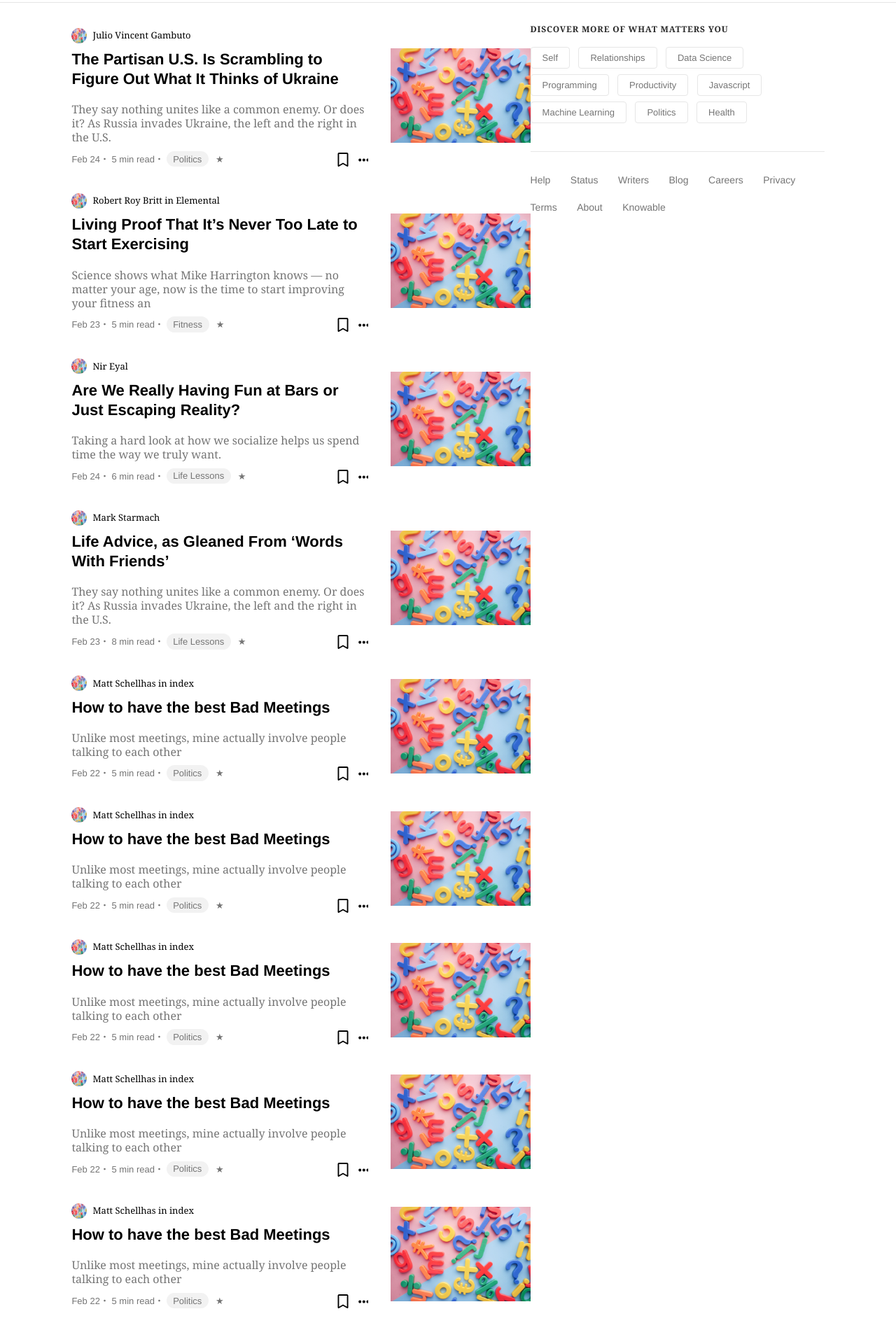
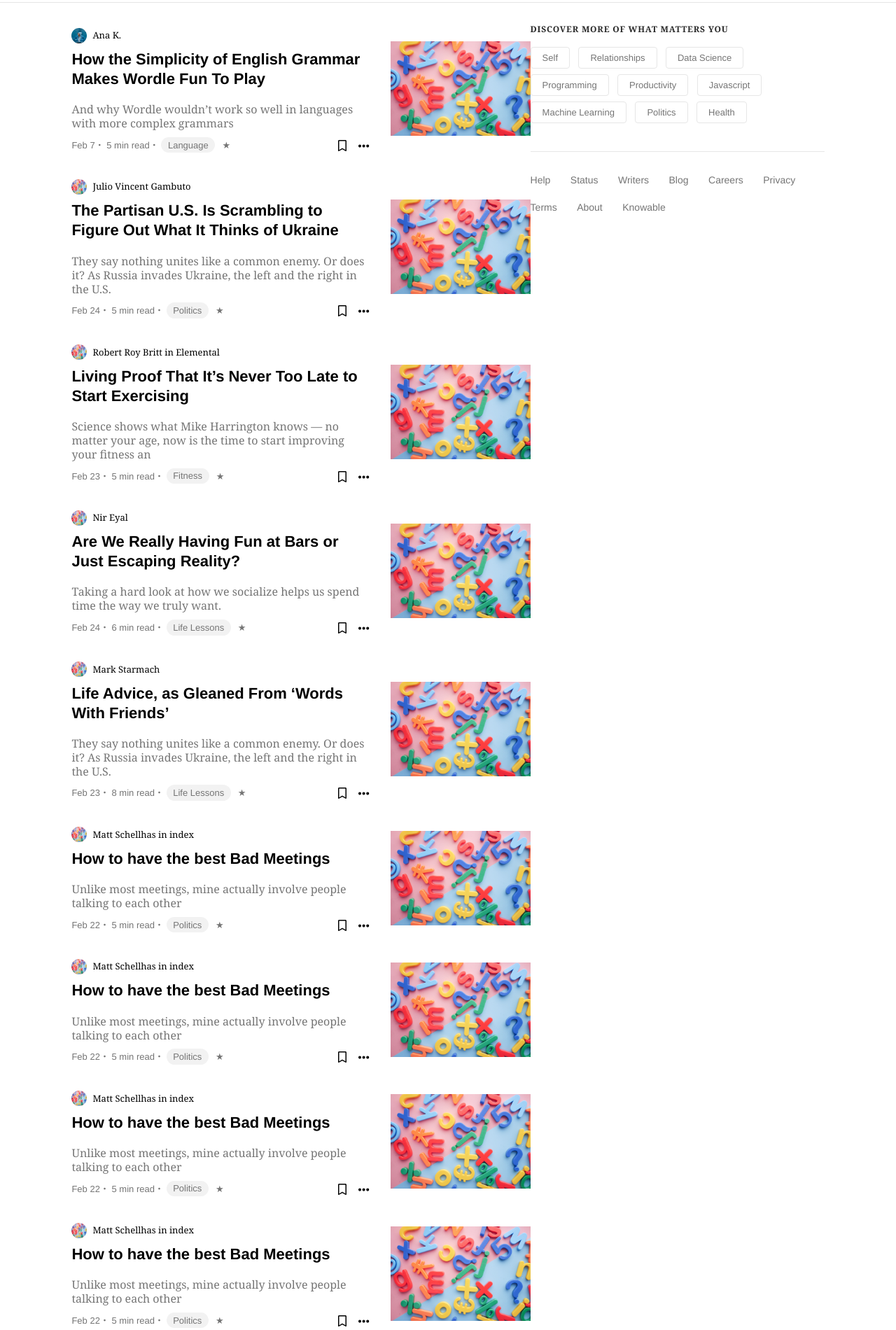
Before and after one commit to Meg-1126/medium-practice, a plain HTML site: page index.html in a window 1280 px wide. Shown: the part 911-2811 px from the top of the page at 70% size. Before the commit the page ends 2783 px from the top, so only its background shows below. Drawn offline with Linux system fonts and the light colour scheme; files whose address does not match are found by name.

Commit message:
Add link to jump to other pages

```diff
--- a/css/home.css
+++ b/css/home.css
@@ -209,7 +209,6 @@ nav > a {
   justify-content: space-between;
   align-items: center;
   padding-top: 2rem;
-  /* margin: 0; */
 }
 
 .article-title.article-list {
@@ -238,11 +237,10 @@ nav > a {
 
 .eh.el.lh {
   display: inline-block;
-  padding-left: 0.2rem;
 }
 
 .article-list-image {
-  padding-left: 2rem;
+  padding-left: 1.8rem;
 }
 
 .article-list-image img {
@@ -262,6 +260,7 @@ nav > a {
 .bookmark-icon {
   width: 20px;
   height: 20px;
+  padding-right: 0.5rem;
 }
 
 .sideMenu .sideMenu-title {
--- a/index.html
+++ b/index.html
@@ -27,7 +27,7 @@
           <a href="">Our story</a>
           <a href="">Membership</a>
           <a href="">Write</a>
-          <a href="">Sign In</a>
+          <a href="./view/profile.html">Sign In</a>
           <a href="" class="button nav-button">Get started</a>
         </nav>
       </div>
@@ -200,12 +200,74 @@
               <li class="trending-listItem article-list">
                 <div class="article-contents article-list-contents">
                   <div class="author-and-image">
+                    <img src="./image/img_article_face.jpg" alt="" />
+                    <p class="article-author">Ana K.</p>
+                  </div>
+                  <h2
+                    class="article-title article-list"
+                    href="./view/article.html"
+                  >
+                    <a href="./view/article.html">
+                      How the Simplicity of English Grammar Makes Wordle Fun To
+                      Play
+                    </a>
+                  </h2>
+                  <p class="article-description">
+                    And why Wordle wouldn’t work so well in languages with more
+                    complex grammars
+                  </p>
+                  <div class="date-and-tags article-list">
+                    <div class="date">
+                      <span>Feb 7・</span>
+                      <span>5 min read・</span>
+                      <span class="article-list tag">Language </span>
+                      <span>★</span>
+                    </div>
+                    <div class="tags">
+                      <span>
+                        <svg
+                          xmlns="http://www.w3.org/2000/svg"
+                          viewBox="0 0 384 512"
+                          class="bookmark-icon"
+                        >
+                          <!--! Font Awesome Pro 6.0.0 by @fontawesome - https://fontawesome.com License - https://fontawesome.com/license (Commercial License) Copyright 2022 Fonticons, Inc. -->
+                          <path
+                            d="M336 0h-288C21.49 0 0 21.49 0 48v431.9c0 24.7 26.79 40.08 48.12 27.64L192 423.6l143.9 83.93C357.2 519.1 384 504.6 384 479.9V48C384 21.49 362.5 0 336 0zM336 452L192 368l-144 84V54C48 50.63 50.63 48 53.1 48h276C333.4 48 336 50.63 336 54V452z"
+                          />
+                        </svg>
+                      </span>
+                      <span>
+                        <svg
+                          class="eh el lh"
+                          width="22"
+                          height="22"
+                          xmlns="http://www.w3.org/2000/svg"
+                          xmlns:xlink="http://www.w3.org/1999/xlink"
+                        >
+                          <path
+                            d="M5 12.5c0 .55.2 1.02.59 1.41.39.4.86.59 1.41.59.55 0 1.02-.2 1.41-.59.4-.39.59-.86.59-1.41 0-.55-.2-1.02-.59-1.41A1.93 1.93 0 0 0 7 10.5c-.55 0-1.02.2-1.41.59-.4.39-.59.86-.59 1.41zm5.62 0c0 .55.2 1.02.58 1.41.4.4.87.59 1.42.59.55 0 1.02-.2 1.41-.59.4-.39.59-.86.59-1.41 0-.55-.2-1.02-.59-1.41a1.93 1.93 0 0 0-1.41-.59c-.55 0-1.03.2-1.42.59-.39.39-.58.86-.58 1.41zm5.6 0c0 .55.2 1.02.58 1.41.4.4.87.59 1.43.59.56 0 1.03-.2 1.42-.59.39-.39.58-.86.58-1.41 0-.55-.2-1.02-.58-1.41a1.93 1.93 0 0 0-1.42-.59c-.56 0-1.04.2-1.43.59-.39.39-.58.86-.58 1.41z"
+                            fill-rule="evenodd"
+                          ></path>
+                        </svg>
+                      </span>
+                    </div>
+                  </div>
+                </div>
+                <div class="article-list-image">
+                  <img src="./image/img_article_sample1.jpg" alt="" />
+                </div>
+              </li>
+              <li class="trending-listItem article-list">
+                <div class="article-contents article-list-contents">
+                  <div class="author-and-image">
                     <img src="./image/img_article_sample1.jpg" alt="" />
                     <p class="article-author">Julio Vincent Gambuto</p>
                   </div>
                   <h2 class="article-title article-list">
-                    The Partisan U.S. Is Scrambling to Figure Out What It Thinks
-                    of Ukraine
+                    <a href="./view/article.html">
+                      The Partisan U.S. Is Scrambling to Figure Out What It
+                      Thinks of Ukraine
+                    </a>
                   </h2>
                   <p class="article-description">
                     They say nothing unites like a common enemy. Or does it? As
@@ -259,7 +321,9 @@
                     <p class="article-author">Robert Roy Britt in Elemental</p>
                   </div>
                   <h2 class="article-title article-list">
+                    <a href="./view/article.html">
                       Living Proof That It’s Never Too Late to Start Exercising
+                    </a>
                   </h2>
                   <p class="article-description">
                     Science shows what Mike Harrington knows — no matter your
@@ -313,7 +377,9 @@
                     <p class="article-author">Nir Eyal</p>
                   </div>
                   <h2 class="article-title article-list">
+                    <a href="./view/article.html">
                       Are We Really Having Fun at Bars or Just Escaping Reality?
+                    </a>
                   </h2>
                   <p class="article-description">
                     Taking a hard look at how we socialize helps us spend time
@@ -367,7 +433,9 @@
                     <p class="article-author">Mark Starmach</p>
                   </div>
                   <h2 class="article-title article-list">
+                    <a href="./view/article.html">
                       Life Advice, as Gleaned From ‘Words With Friends’
+                    </a>
                   </h2>
                   <p class="article-description">
                     They say nothing unites like a common enemy. Or does it? As
@@ -421,7 +489,9 @@
                     <p class="article-author">Matt Schellhas in index</p>
                   </div>
                   <h2 class="article-title article-list">
+                    <a href="./view/article.html">
                       How to have the best Bad Meetings
+                    </a>
                   </h2>
                   <p class="article-description">
                     Unlike most meetings, mine actually involve people talking
@@ -475,7 +545,9 @@
                     <p class="article-author">Matt Schellhas in index</p>
                   </div>
                   <h2 class="article-title article-list">
+                    <a href="./view/article.html">
                       How to have the best Bad Meetings
+                    </a>
                   </h2>
                   <p class="article-description">
                     Unlike most meetings, mine actually involve people talking
@@ -529,7 +601,9 @@
                     <p class="article-author">Matt Schellhas in index</p>
                   </div>
                   <h2 class="article-title article-list">
+                    <a href="./view/article.html">
                       How to have the best Bad Meetings
+                    </a>
                   </h2>
                   <p class="article-description">
                     Unlike most meetings, mine actually involve people talking
@@ -583,61 +657,9 @@
                     <p class="article-author">Matt Schellhas in index</p>
                   </div>
                   <h2 class="article-title article-list">
+                    <a href="./view/article.html">
                       How to have the best Bad Meetings
-                  </h2>
-                  <p class="article-description">
-                    Unlike most meetings, mine actually involve people talking
-                    to each other
-                  </p>
-                  <div class="date-and-tags article-list">
-                    <div class="date">
-                      <span>Feb 22・</span>
-                      <span>5 min read・</span>
-                      <span class="article-list tag">Politics </span>
-                      <span>★</span>
-                    </div>
-                    <div class="tags">
-                      <span>
-                        <svg
-                          xmlns="http://www.w3.org/2000/svg"
-                          viewBox="0 0 384 512"
-                          class="bookmark-icon"
-                        >
-                          <!--! Font Awesome Pro 6.0.0 by @fontawesome - https://fontawesome.com License - https://fontawesome.com/license (Commercial License) Copyright 2022 Fonticons, Inc. -->
-                          <path
-                            d="M336 0h-288C21.49 0 0 21.49 0 48v431.9c0 24.7 26.79 40.08 48.12 27.64L192 423.6l143.9 83.93C357.2 519.1 384 504.6 384 479.9V48C384 21.49 362.5 0 336 0zM336 452L192 368l-144 84V54C48 50.63 50.63 48 53.1 48h276C333.4 48 336 50.63 336 54V452z"
-                          />
-                        </svg>
-                      </span>
-                      <span>
-                        <svg
-                          class="eh el lh"
-                          width="22"
-                          height="22"
-                          xmlns="http://www.w3.org/2000/svg"
-                          xmlns:xlink="http://www.w3.org/1999/xlink"
-                        >
-                          <path
-                            d="M5 12.5c0 .55.2 1.02.59 1.41.39.4.86.59 1.41.59.55 0 1.02-.2 1.41-.59.4-.39.59-.86.59-1.41 0-.55-.2-1.02-.59-1.41A1.93 1.93 0 0 0 7 10.5c-.55 0-1.02.2-1.41.59-.4.39-.59.86-.59 1.41zm5.62 0c0 .55.2 1.02.58 1.41.4.4.87.59 1.42.59.55 0 1.02-.2 1.41-.59.4-.39.59-.86.59-1.41 0-.55-.2-1.02-.59-1.41a1.93 1.93 0 0 0-1.41-.59c-.55 0-1.03.2-1.42.59-.39.39-.58.86-.58 1.41zm5.6 0c0 .55.2 1.02.58 1.41.4.4.87.59 1.43.59.56 0 1.03-.2 1.42-.59.39-.39.58-.86.58-1.41 0-.55-.2-1.02-.58-1.41a1.93 1.93 0 0 0-1.42-.59c-.56 0-1.04.2-1.43.59-.39.39-.58.86-.58 1.41z"
-                            fill-rule="evenodd"
-                          ></path>
-                        </svg>
-                      </span>
-                    </div>
-                  </div>
-                </div>
-                <div class="article-list-image">
-                  <img src="./image/img_article_sample1.jpg" alt="" />
-                </div>
-              </li>
-              <li class="trending-listItem article-list">
-                <div class="article-contents article-list-contents">
-                  <div class="author-and-image">
-                    <img src="./image/img_article_sample1.jpg" alt="" />
-                    <p class="article-author">Matt Schellhas in index</p>
-                  </div>
-                  <h2 class="article-title article-list">
-                    How to have the best Bad Meetings
+                    </a>
                   </h2>
                   <p class="article-description">
                     Unlike most meetings, mine actually involve people talking
```
Lines whose indentation alone changed are shown as unchanged.
